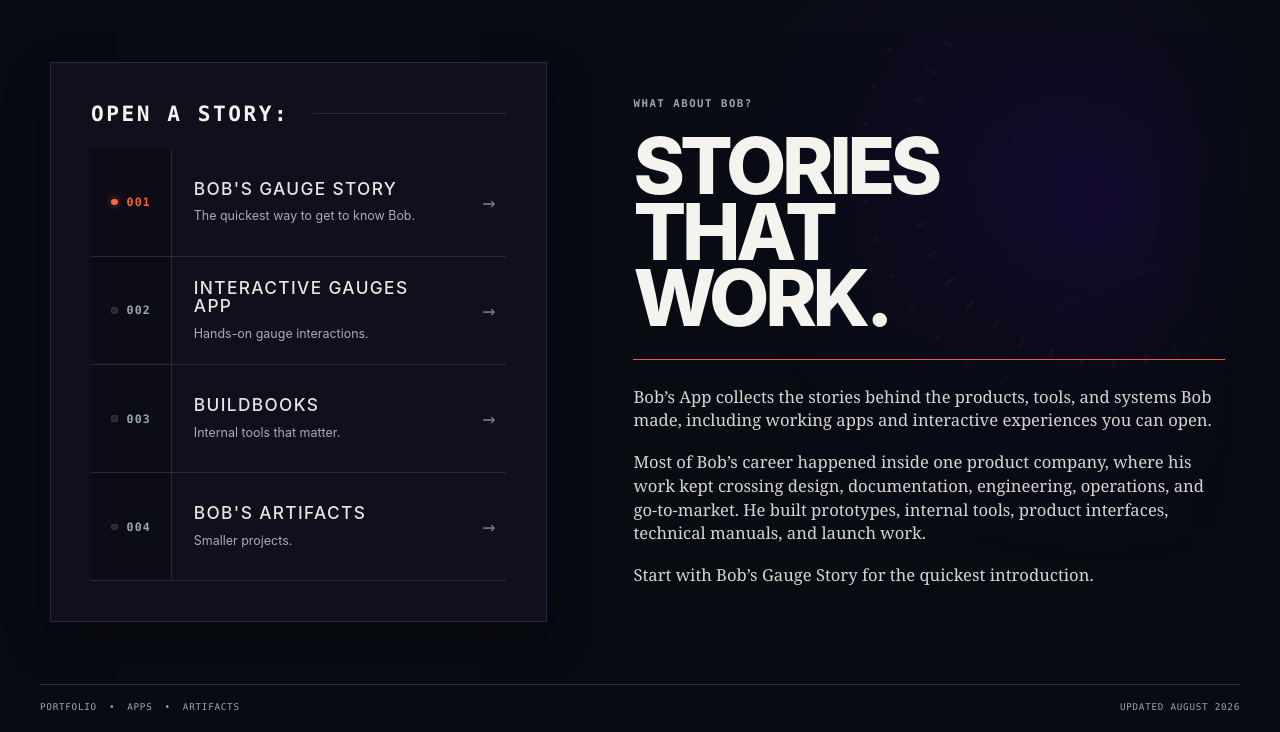
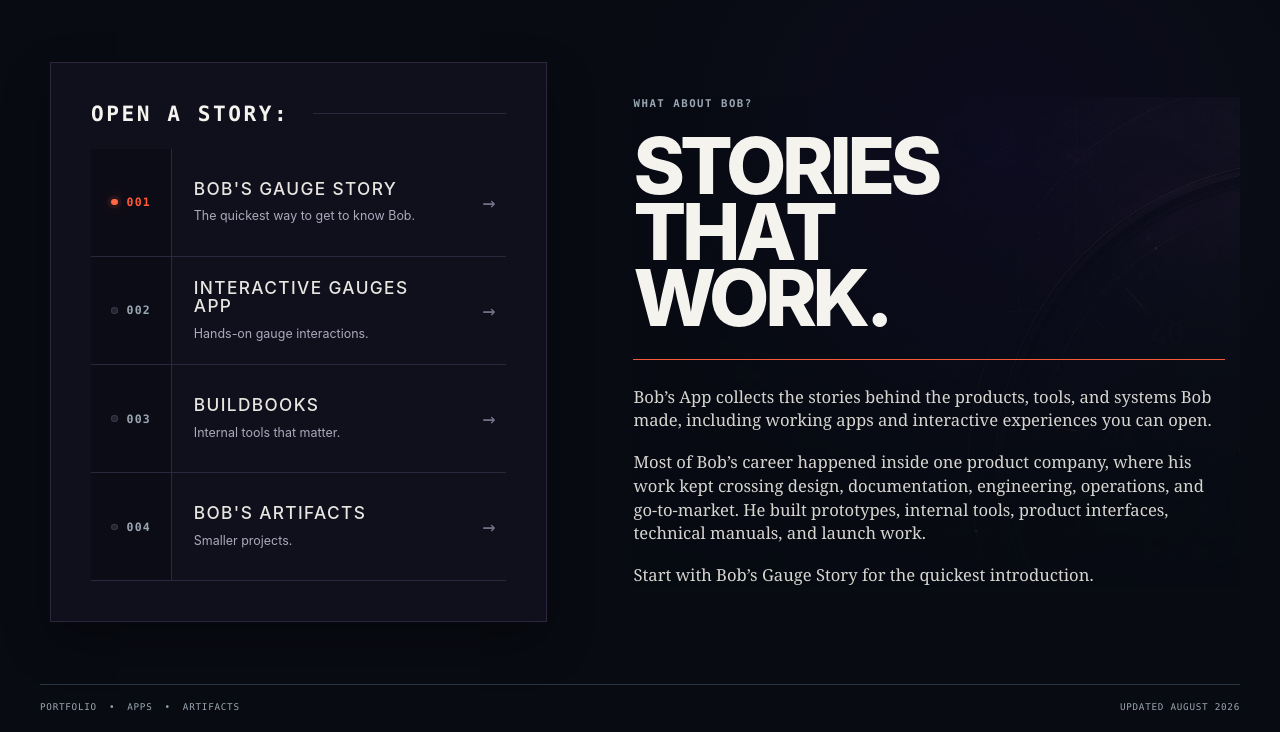
Before and after one commit to Hamhox/bobs-app, a PHP site: page / in a window 1280 px wide. Shown: the part 68-800 px from the top of the page. Run offline with PHP 8.4, Linux system fonts and the light colour scheme.

Commit message:
Replace procedural atmospheres with authored art

```diff
--- a/homepage.css
+++ b/homepage.css
@@ -240,135 +240,32 @@
 .story-atmosphere {
   position: absolute;
   z-index: 0;
-  inset: -4rem 0 -3rem -2.5rem;
-  overflow: hidden;
+  inset: 0;
+  overflow: clip;
   pointer-events: none;
-  -webkit-mask-image: linear-gradient(90deg, transparent, #000 16%, #000 86%, transparent);
-  mask-image: linear-gradient(90deg, transparent, #000 16%, #000 86%, transparent);
+  isolation: isolate;
 }
 
-.story-atmosphere__layer {
+.story-atmosphere__image {
   position: absolute;
   inset: 0;
+  width: 100%;
+  height: 100%;
+  object-fit: cover;
+  object-position: center;
+  mix-blend-mode: screen;
   opacity: 0;
-  transform: scale(0.985);
-  transition: opacity 380ms ease, transform 560ms ease;
+  transform: scale(1.015);
+  transition: opacity 520ms ease, transform 800ms ease;
 }
 
-.story-atmosphere__layer.is-displayed {
-  opacity: 0.42;
+.story-atmosphere__image.is-displayed {
+  opacity: 0.16;
   transform: scale(1);
 }
 
-.story-atmosphere.is-idle .story-atmosphere__layer.is-displayed {
-  opacity: 0.24;
-}
-
-.story-atmosphere.is-settling .story-atmosphere__layer {
-  transition-duration: 650ms;
-}
-
-.story-atmosphere__layer::before,
-.story-atmosphere__layer::after {
-  position: absolute;
-  content: "";
-}
-
-.story-atmosphere__layer--gauge-story {
-  background: radial-gradient(
-    circle at 78% 28%,
-    hsl(263deg 92% 48% / 42%) 0%,
-    hsl(257deg 74% 25% / 18%) 26%,
-    transparent 56%
-  );
-}
-
-.story-atmosphere__layer--gauge-story::before {
-  top: -8rem;
-  right: -8rem;
-  width: 32rem;
-  height: 32rem;
-  border-radius: 50%;
-  background: repeating-conic-gradient(from 215deg, rgb(255 90 54 / 0.22) 0 1deg, transparent 1deg 9deg);
-  -webkit-mask: radial-gradient(circle, transparent 0 54%, #000 54.5% 57%, transparent 57.5% 68%, #000 68.5% 69%, transparent 69.5%);
-  mask: radial-gradient(circle, transparent 0 54%, #000 54.5% 57%, transparent 57.5% 68%, #000 68.5% 69%, transparent 69.5%);
-}
-
-.story-atmosphere__layer--gauge-story::after {
-  top: 14.5rem;
-  right: 5rem;
-  width: 23rem;
-  height: 1px;
-  background: linear-gradient(90deg, transparent, rgb(255 90 54 / 0.28));
-  box-shadow: 0 -4rem 0 rgb(169 170 188 / 0.08);
-  transform: rotate(-22deg);
-  transform-origin: right;
-}
-
-.story-atmosphere__layer--interactive::before {
-  top: -5rem;
-  right: -10rem;
-  width: 35rem;
-  height: 35rem;
-  border-radius: 50%;
-  background: repeating-conic-gradient(from 225deg, rgb(169 170 188 / 0.2) 0 1deg, transparent 1deg 7deg);
-  -webkit-mask: radial-gradient(circle, transparent 0 36%, #000 36.5% 37%, transparent 37.5% 51%, #000 51.5% 52.25%, transparent 52.75% 66%, #000 66.5% 67%, transparent 67.5%);
-  mask: radial-gradient(circle, transparent 0 36%, #000 36.5% 37%, transparent 37.5% 51%, #000 51.5% 52.25%, transparent 52.75% 66%, #000 66.5% 67%, transparent 67.5%);
-}
-
-.story-atmosphere__layer--interactive::after {
-  top: 6rem;
-  right: 2rem;
-  color: rgb(169 170 188 / 0.2);
-  content: "240   180   120   060";
-  font-family: "IBM Plex Mono", Consolas, monospace;
-  font-size: 0.65rem;
-  letter-spacing: 0.55em;
-  transform: rotate(-12deg);
-}
-
-.story-atmosphere__layer--buildbooks::before {
-  inset: 4rem -2rem 3rem 5rem;
-  background:
-    radial-gradient(circle at 12% 22%, rgb(169 170 188 / 0.34) 0 2px, transparent 3px),
-    radial-gradient(circle at 48% 12%, rgb(169 170 188 / 0.28) 0 2px, transparent 3px),
-    radial-gradient(circle at 72% 46%, rgb(169 170 188 / 0.32) 0 2px, transparent 3px),
-    radial-gradient(circle at 35% 78%, rgb(169 170 188 / 0.24) 0 2px, transparent 3px),
-    radial-gradient(circle at 88% 82%, rgb(169 170 188 / 0.3) 0 2px, transparent 3px),
-    linear-gradient(25deg, transparent 39%, rgb(169 170 188 / 0.09) 39.2% 39.45%, transparent 39.65%),
-    linear-gradient(145deg, transparent 54%, rgb(169 170 188 / 0.09) 54.2% 54.45%, transparent 54.65%),
-    linear-gradient(75deg, transparent 57%, rgb(169 170 188 / 0.07) 57.2% 57.45%, transparent 57.65%);
-}
-
-.story-atmosphere__layer--buildbooks::after {
-  right: 1rem;
-  bottom: 5rem;
-  color: rgb(169 170 188 / 0.18);
-  content: "BOM / 01     REL / 04     FIT / 07";
-  font-family: "IBM Plex Mono", Consolas, monospace;
-  font-size: 0.62rem;
-  letter-spacing: 0.18em;
-}
-
-.story-atmosphere__layer--artifacts::before {
-  inset: 3rem -2rem 2rem 6rem;
-  background:
-    linear-gradient(rgb(169 170 188 / 0.09) 1px, transparent 1px),
-    linear-gradient(90deg, rgb(169 170 188 / 0.09) 1px, transparent 1px);
-  background-size: 8rem 5.5rem;
-  transform: rotate(-4deg);
-}
-
-.story-atmosphere__layer--artifacts::after {
-  right: 0;
-  bottom: 4rem;
-  max-width: 25rem;
-  color: rgb(169 170 188 / 0.18);
-  content: "FIELD NOTE 12  /  PROTOTYPE  /  LABEL  /  REMNANT";
-  font-family: "IBM Plex Mono", Consolas, monospace;
-  font-size: 0.6rem;
-  letter-spacing: 0.18em;
-  line-height: 2;
+.story-atmosphere.is-settling .story-atmosphere__image {
+  transition-duration: 650ms, 800ms;
 }
 
 .directory-body .directory-intro h1 {
@@ -532,8 +429,9 @@
   .directory-body .directory-number,
   .directory-body .directory-number::before,
   .directory-body .directory-action,
-  .story-atmosphere__layer {
+  .story-atmosphere__image {
     animation: none;
     transition: none;
+    transform: none;
   }
 }
--- a/homepage.js
+++ b/homepage.js
@@ -5,14 +5,15 @@
   if (!directory || !atmosphere) return;
 
   const rows = [...directory.querySelectorAll(".directory-row[data-story]")];
-  const layers = [...atmosphere.querySelectorAll(".story-atmosphere__layer[data-story]")];
+  const images = [...atmosphere.querySelectorAll(".story-atmosphere__image[data-story]")];
   const stories = new Set(rows.map((row) => row.dataset.story));
   const reducedMotion = window.matchMedia("(prefers-reduced-motion: reduce)").matches;
+  const recommendedStory = "gauge-story";
 
   const state = {
-    recommendedStory: "gauge-story",
+    recommendedStory,
     hoveredStory: null,
-    displayedStory: "gauge-story",
+    displayedStory: recommendedStory,
   };
 
   let pointerStory = null;
@@ -27,14 +28,13 @@
     directory.dataset.hoveredStory = state.hoveredStory || "";
     directory.dataset.displayedStory = state.displayedStory;
     directory.classList.toggle("is-engaged", state.hoveredStory !== null);
-    atmosphere.classList.toggle("is-idle", state.hoveredStory === null);
 
     rows.forEach((row) => {
       row.classList.toggle("is-active", row.dataset.story === state.hoveredStory);
     });
 
-    layers.forEach((layer) => {
-      layer.classList.toggle("is-displayed", layer.dataset.story === state.displayedStory);
+    images.forEach((image) => {
+      image.classList.toggle("is-displayed", image.dataset.story === state.displayedStory);
     });
   }
 
--- a/index.html
+++ b/index.html
@@ -45,11 +45,40 @@
 
     <main class="directory-main" id="content">
       <section class="directory-intro" id="about" aria-labelledby="directory-title">
-        <div class="story-atmosphere is-idle" aria-hidden="true">
-          <span class="story-atmosphere__layer story-atmosphere__layer--gauge-story is-displayed" data-story="gauge-story"></span>
-          <span class="story-atmosphere__layer story-atmosphere__layer--interactive" data-story="interactive"></span>
-          <span class="story-atmosphere__layer story-atmosphere__layer--buildbooks" data-story="buildbooks"></span>
-          <span class="story-atmosphere__layer story-atmosphere__layer--artifacts" data-story="artifacts"></span>
+        <div class="story-atmosphere" aria-hidden="true">
+          <img
+            class="story-atmosphere__image is-displayed"
+            data-story="gauge-story"
+            src="/public/atmospheres/gauge-story.webp"
+            alt=""
+            width="1672"
+            height="941"
+            fetchpriority="high"
+          />
+          <img
+            class="story-atmosphere__image"
+            data-story="interactive"
+            src="/public/atmospheres/interactive-gauges.webp"
+            alt=""
+            width="1672"
+            height="941"
+          />
+          <img
+            class="story-atmosphere__image"
+            data-story="buildbooks"
+            src="/public/atmospheres/buildbooks.webp"
+            alt=""
+            width="1672"
+            height="941"
+          />
+          <img
+            class="story-atmosphere__image"
+            data-story="artifacts"
+            src="/public/atmospheres/artifacts.webp"
+            alt=""
+            width="1672"
+            height="941"
+          />
         </div>
         <p class="section-label">What about Bob?</p>
         <h1 id="directory-title">Stories that work.</h1>
```
Also changed, not shown: public/atmospheres/artifacts.webp (added), public/atmospheres/buildbooks.webp (added), public/atmospheres/gauge-story.webp (added), public/atmospheres/interactive-gauges.webp (added).
